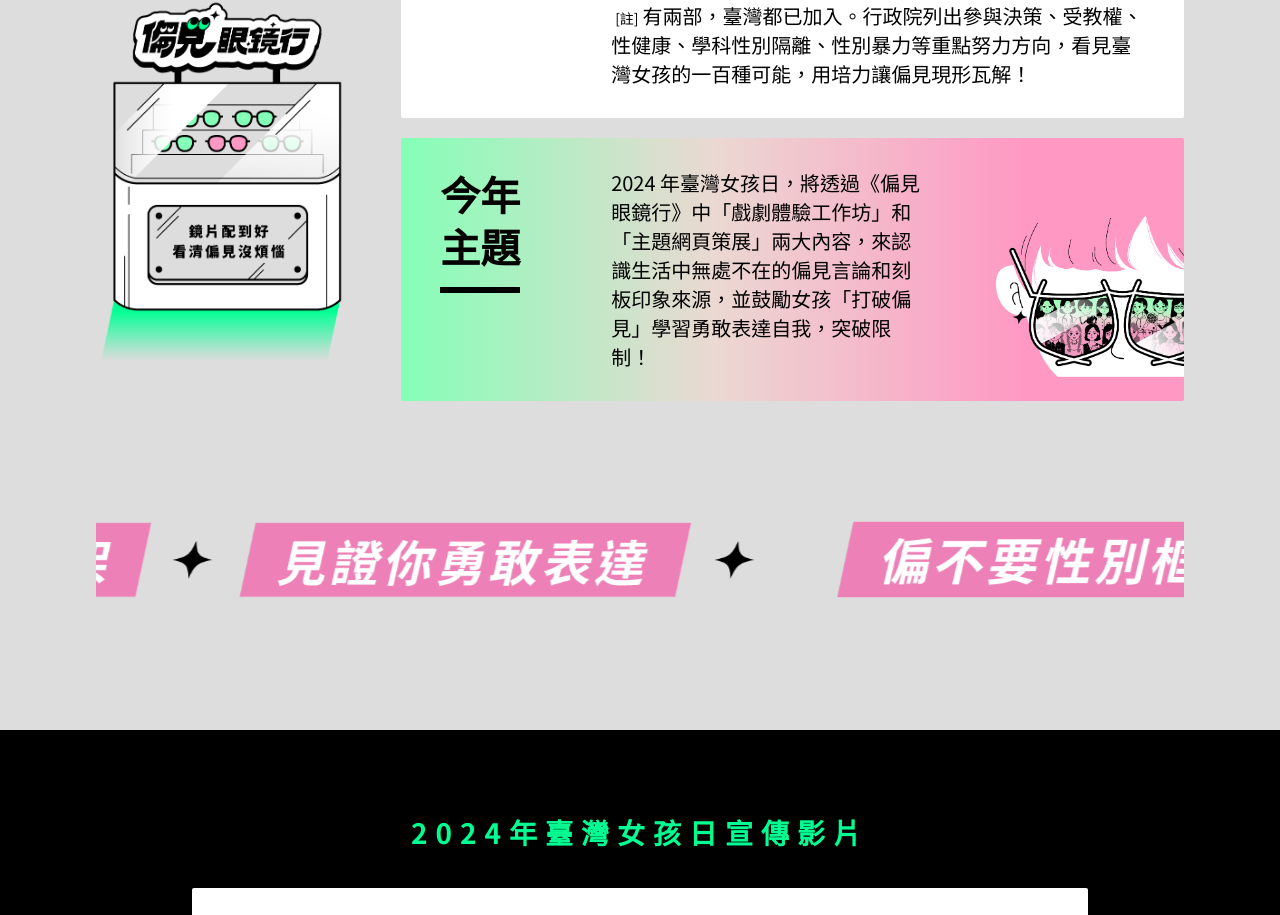
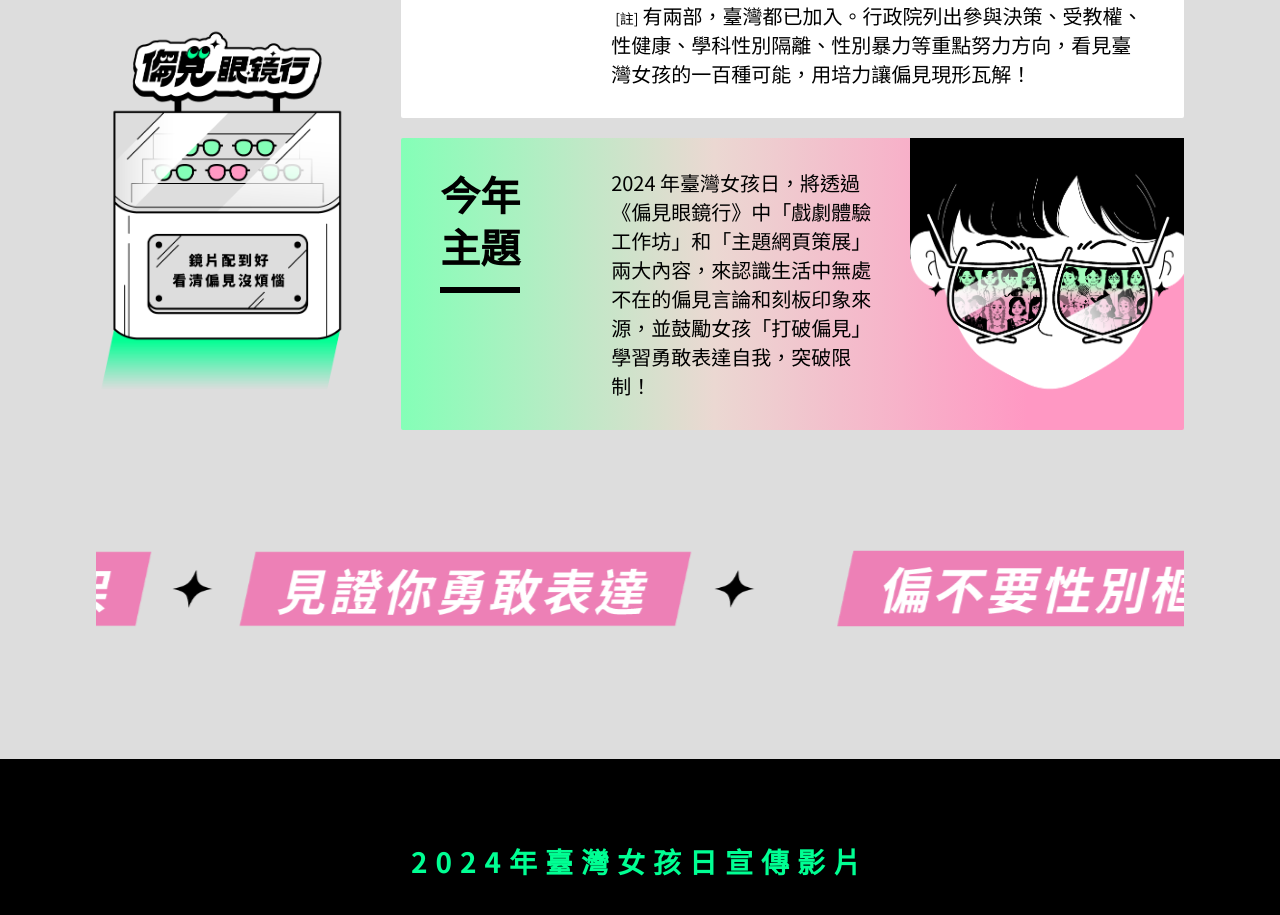
Before and after one commit to dingdingdingdingliu/girls-day-2024, a Next.js app: page / in a window 1280 px wide. Shown: the part 1180-2095 px from the top of the page. Built offline with nearby package versions, Linux system fonts and the light colour scheme.

Commit message:
feat: update image

```diff
--- a/components/Pages/Index/SectionIntro/SubContent.js
+++ b/components/Pages/Index/SectionIntro/SubContent.js
@@ -86,7 +86,7 @@ const GirlsDayContentWrapper = styled(SectionContentWrapper)`
 
 // 主題內容層，40% 為留給左側圖片區域，135px 為底線標題區域
 const ThemeContentWrapper = styled(SectionContentWrapper)`
-  width: calc(60% - 135px);
+  width: calc(55% - 135px);
 `;
 
 const AnimatedTitleWrapper = styled(animated.div)`
@@ -99,14 +99,14 @@ const AnimatedContentWrapper = styled(animated.div)`
 
 // 圖片顯示層
 export const ThemeImageWrapper = styled.div`
-  width: 24%;
+  width: 35%;
   height: 100%;
   position: absolute;
   top: 0;
   right: 0;
 
   @media (max-width: ${globalConfig.mediaQuery}) {
-    width: 160px;
+    width: 125px;
     height: 90px;
   }
 `;
@@ -190,7 +190,7 @@ export function ThemeSection() {
             alt="imageSections"
             fill
             style={{
-              objectFit: "contain",
+              objectFit: "cover",
               objectPosition: "center",
             }}
           />
```
Also changed, not shown: public/images/index/intro_theme.png.
